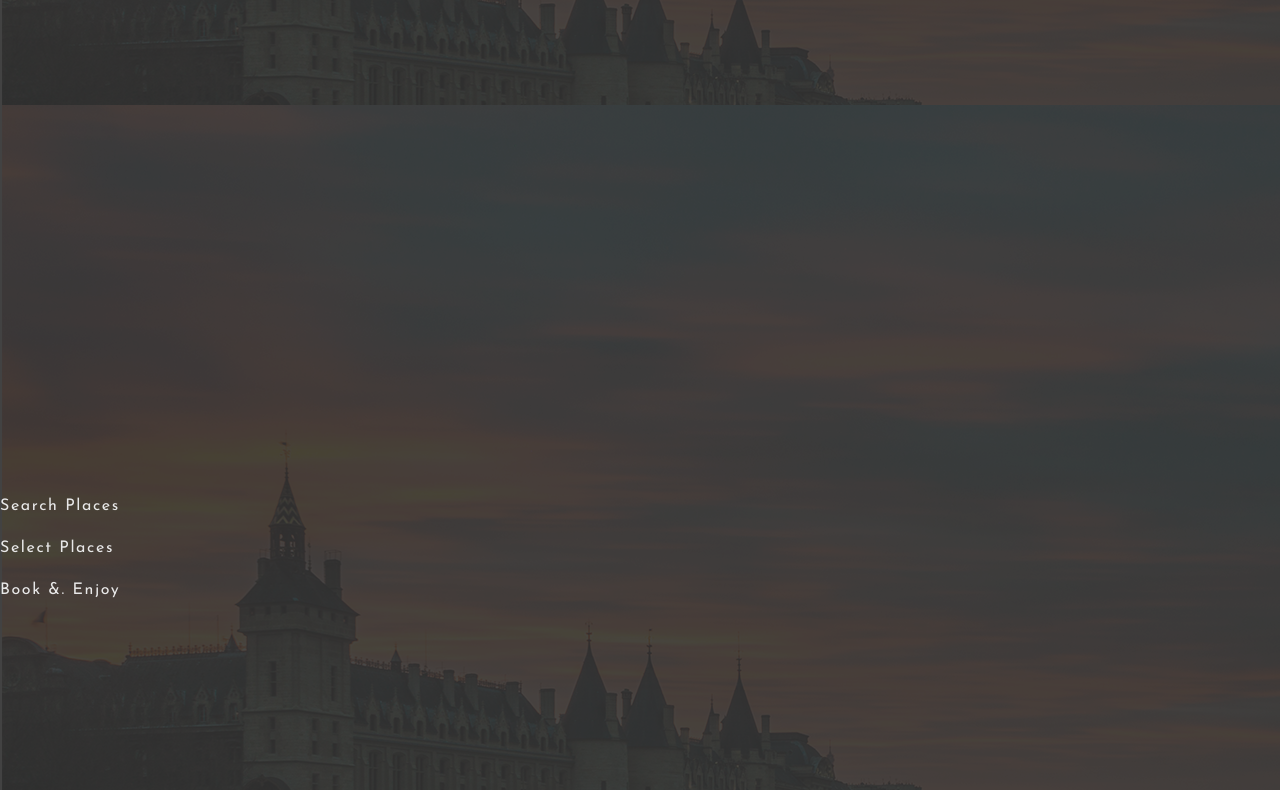
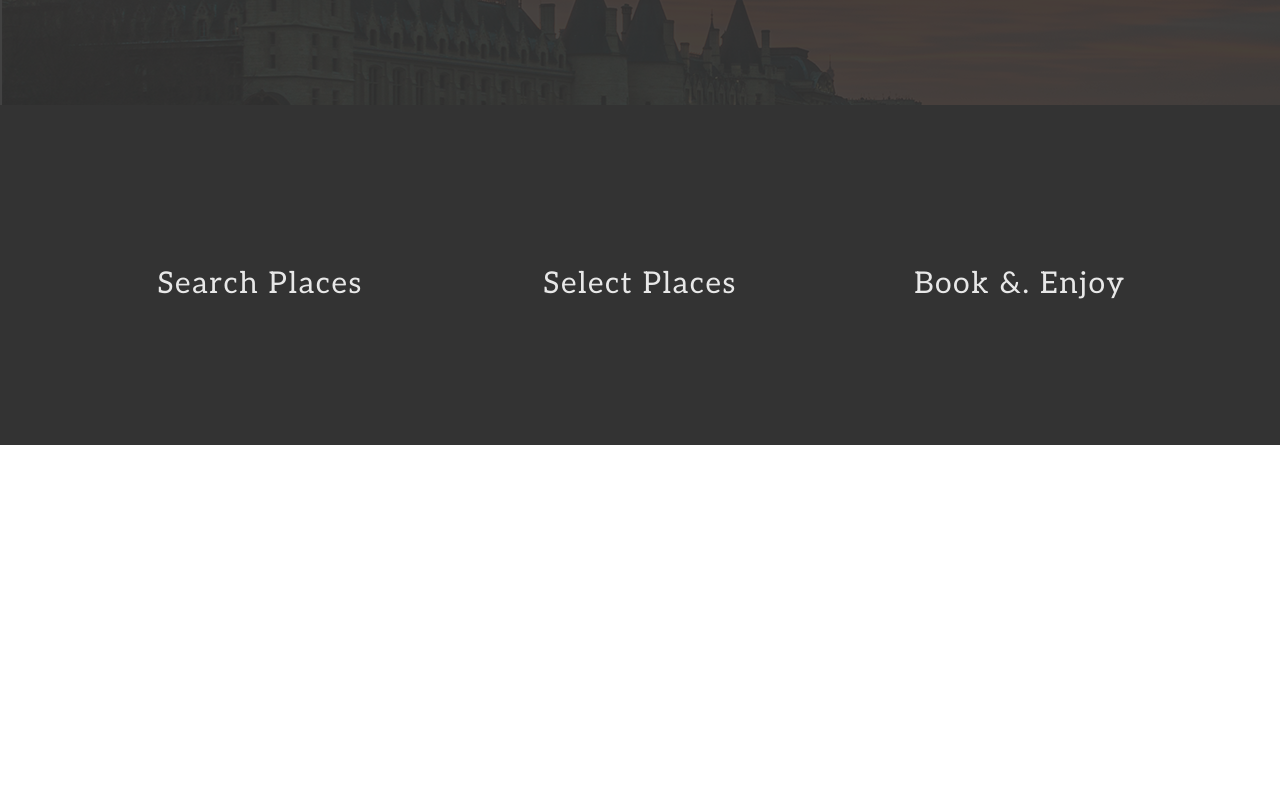
Before and after one commit to madhuriprao/Test-your-skills, a plain HTML site: page index.html in a window 1280 px wide. Shown: the part 1265-2055 px from the top of the page. After the commit the page ends 1710 px from the top, so only its background shows below. Drawn offline with nearby package versions, Linux system fonts and the light colour scheme.

Commit message:
second footer/section is added and styled

```diff
--- a/Styles/_main.scss
+++ b/Styles/_main.scss
@@ -229,3 +229,48 @@ body {
       grid-column: 1 / 2;
       grid-row: 2 / 3;
   }
+  .custom-search-places {
+    display: flex;
+    justify-content: center;
+    align-items: center;
+    height: 340px;
+    width: 100%;
+    background-color:
+    #333333;
+  }
+
+  .custom-container {
+    max-width: 1100px; /* Adjust as needed */
+    margin: 0 auto;
+  }
+
+  .custom-item.custom-c-two {
+    display: flex;
+    flex-direction: column;
+    align-items: center;
+  }
+
+  .custom-item.custom-c-two img {
+    /* Images will be added later*/
+  }
+
+  .custom-row {
+    display: flex;
+    justify-content: space-between;
+    width: 100%;
+    width: 1005px;
+    margin-top: 18px;
+    flex-direction: row;
+
+  }
+
+
+  .custom-row p {
+    font-family: "Aleo", serif;
+    color: fonts.$secondary-font-color;
+    text-align: center;
+    font-size: 30px;
+    line-height: 26px;
+    margin: 0px;
+    width: 245px;
+  }
--- a/index.html
+++ b/index.html
@@ -58,17 +58,17 @@
             </div>
         </div>
     </section>
-    <section class="search-places">
-        <div class="container">
-            <div class="item c-two">
-                <img src="./assets/Component 1.svg" alt="">
-                <div class="row">
-                    <p>Search Places</p>
-                    <p>Select Places</p>
-                    <p>Book &. Enjoy</p>
-                </div>
+    <section class="custom-search-places">
+        <div class="custom-container">
+          <div class="custom-item custom-c-two">
+            <img src="" alt="">
+            <div class="custom-row">
+              <p>Search Places</p>
+              <p>Select Places</p>
+              <p>Book &. Enjoy</p>
             </div>
+          </div>
         </div>
-    </section>
+      </section>
 </body>
 </html>
```
Also changed, not shown: Images/Search.svg (added), Styles/index.css.
